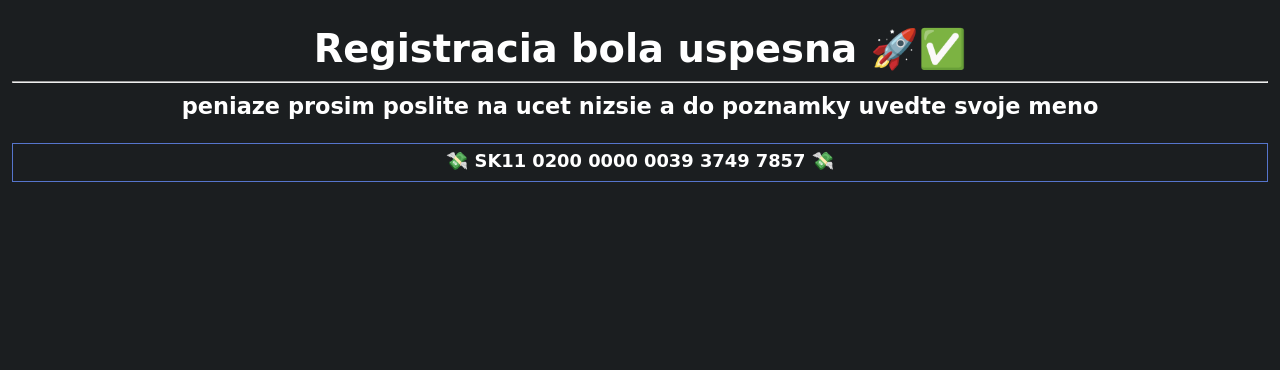
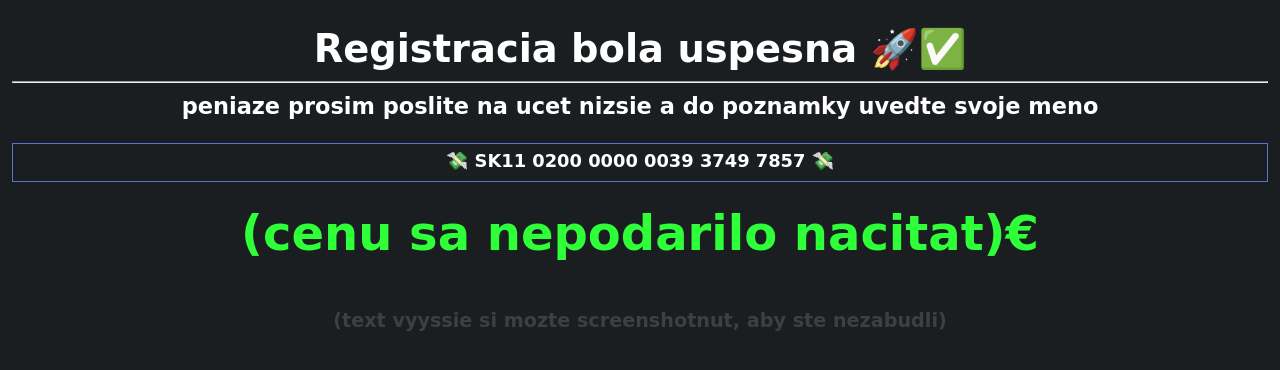
Before and after one commit to maklmor/kaska, a React (Create React App) app: page /confirmation in a window 1280 px wide. Shown: the top 370 px of the page. Built offline with nearby package versions, Linux system fonts and the light colour scheme.

Commit message:
total is now send to DB, quality of life improvements

```diff
--- a/src/pages/ConfirmationPage.css
+++ b/src/pages/ConfirmationPage.css
@@ -26,6 +26,22 @@ h3 {
   font-size: 0.93em;
 }
 
+h3.total {
+  text-align: center;
+  font-size: 2.5em;
+  color: rgb(47, 255, 57);
+}
+
+.footer-note {
+  text-align: center;
+  color: rgba(100, 100, 100, 0.466);
+}
+
 .whole-page {
   margin: 0 12px;
+  height: 100%;
 }
+
+html, body, #root {
+  height: 100%;
+}
--- a/src/pages/ConfirmationPage.js
+++ b/src/pages/ConfirmationPage.js
@@ -1,7 +1,10 @@
+import { useLocation } from 'react-router'
 import './ConfirmationPage.css'
 
-export const ConfirmationPage = () => {
-
+export const ConfirmationPage = props => {
+  const location = useLocation()
+  const total = location?.state?.total || '(cenu sa nepodarilo nacitat)'
+  console.log(location)
   return (
     <div className='whole-page'>
       <h1 className='confirmation-text'>
@@ -12,6 +15,10 @@ export const ConfirmationPage = () => {
         peniaze prosim poslite na ucet nizsie a do poznamky uvedte svoje meno
       </h3>
       <h4 className='iban'>💸 SK11 0200 0000 0039 3749 7857 💸</h4>
+      <h3 className='total'>{`${total}€`}</h3>
+      <footer className='footer-note' >
+        <h4>(text vyyssie si mozte screenshotnut, aby ste nezabudli)</h4>
+      </footer>
     </div>
   )
 }
--- a/src/pages/HomePage.css
+++ b/src/pages/HomePage.css
@@ -29,10 +29,10 @@ h3 {
 
 .submit-button-div {
   display: flex;
-  margin: 10px 0 50px;
+  margin: 10px 0;
+  padding-bottom: 20px;
   justify-content: center;
   flex-direction: column;
-
 }
 
 .error-message {
--- a/src/pages/HomePage.js
+++ b/src/pages/HomePage.js
@@ -10,7 +10,7 @@ import { ImageCube } from '../components/ImageCube'
 
 import './HomePage.css'
 
-export const HomePage = () => {
+export const HomePage = props => {
   const [total, setTotal] = useState(0)
   const [errorCode, setErrorCode] = useState(0)
   const [isFormValid, setIsFormValid] = useState(true)
@@ -34,12 +34,12 @@ export const HomePage = () => {
       setErrorCode(1)
       return
     }
-    if (!sendForm(formJson)) {
+    if (!sendForm({...formJson, total })) {
       setErrorCode(2)
       return
     }
     updateCounter(numberOfRegistered + 1)
-    navigate('/confirmation')
+    navigate('/confirmation', { replace: false, state: { total }})
   }
 
   const validateForm = formJson => {
```
